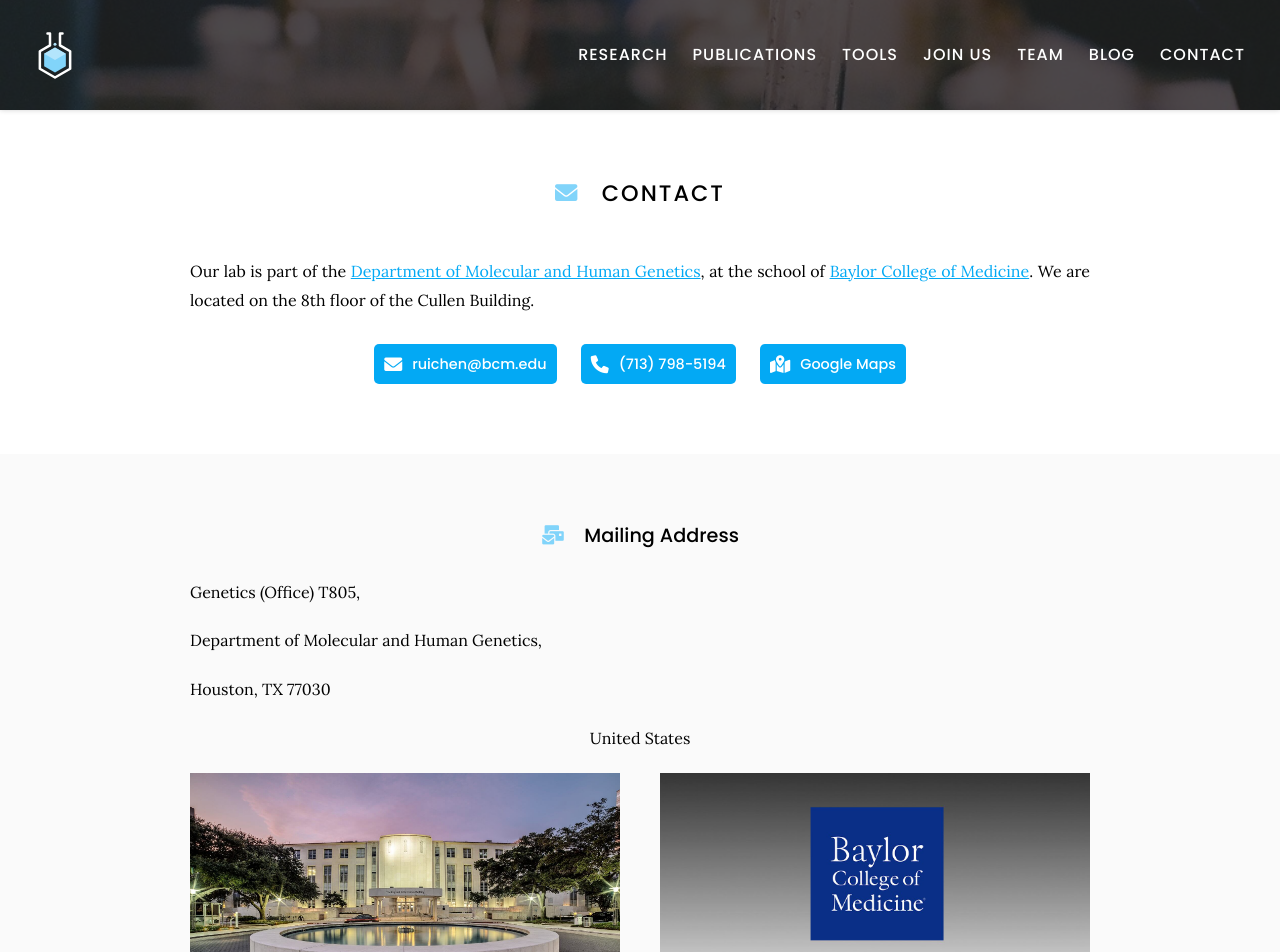
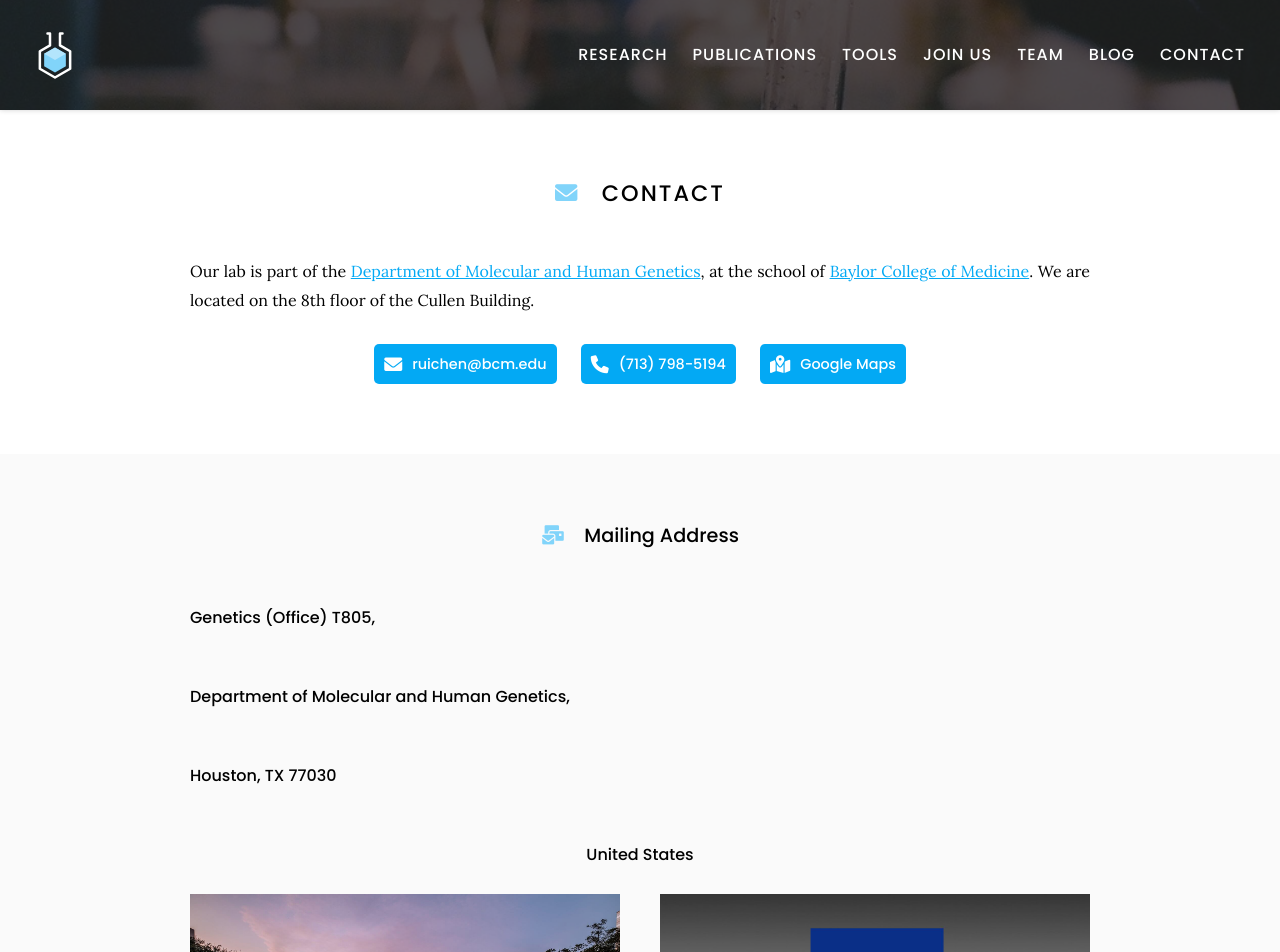
Before and after one commit to wmeng1018/Chen-lab-website, a Jekyll site: the page built from contact/index.md, in a window 1280 px wide. Shown: the top 952 px of the page. Built offline with Jekyll 4.4.1, drawn with Linux system fonts in a browser that asks for light colours.

```diff
--- a/contact/index.md
+++ b/contact/index.md
@@ -43,14 +43,10 @@ We are located on the 8th floor of the Cullen Building.
 
 ### <i class="fas fa-mail-bulk"></i>Mailing Address
 
-Genetics (Office)
-T805,
-
-Department of Molecular and Human Genetics,
-
-Houston, TX 77030
-
-United States
+#### Genetics (Office) T805,
+#### Department of Molecular and Human Genetics,
+#### Houston, TX 77030
+#### United States
 {:.center}
 
 {% capture col1 %}
```
